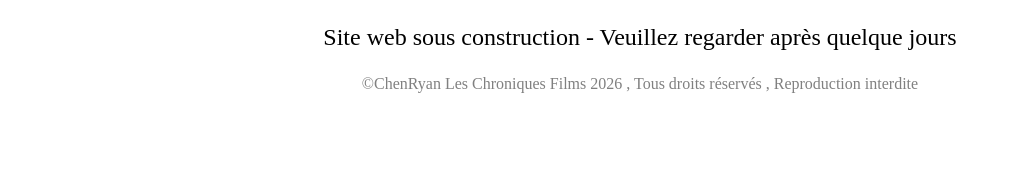
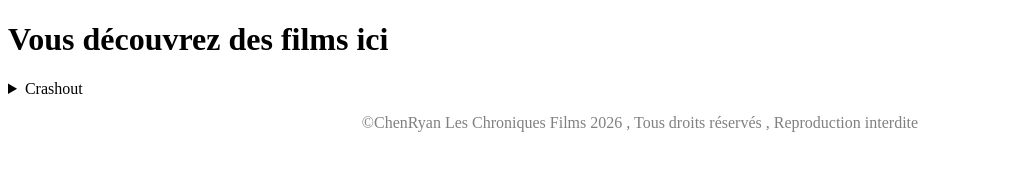
Before and after one commit to RyanChenGo/leschroniques-films, a plain HTML site: page index.html in a window 1280 px wide. Shown: the whole page, without its empty margins (0-1011 px from the left). Drawn offline with Linux system fonts and the light colour scheme.

Commit message:
Update index.html

```diff
--- a/index.html
+++ b/index.html
@@ -1,6 +1,11 @@
 <!DOCTYPE html>
-<p style="color: black; text-align: center; font-size: 24px;">
-  Site web sous construction - Veuillez regarder après quelque jours
+<h1>Vous découvrez des films ici</h1>
+<details>
+  <summary>Crashout</summary>
+  <video controls>
+    <source src="0115.mp4" type="video/mp4">
+  </video>
+</details>
 <p style="color: grey; text-align: center;">
   ©ChenRyan Les Chroniques Films 2026 , Tous droits réservés , Reproduction interdite
 </p>
```
